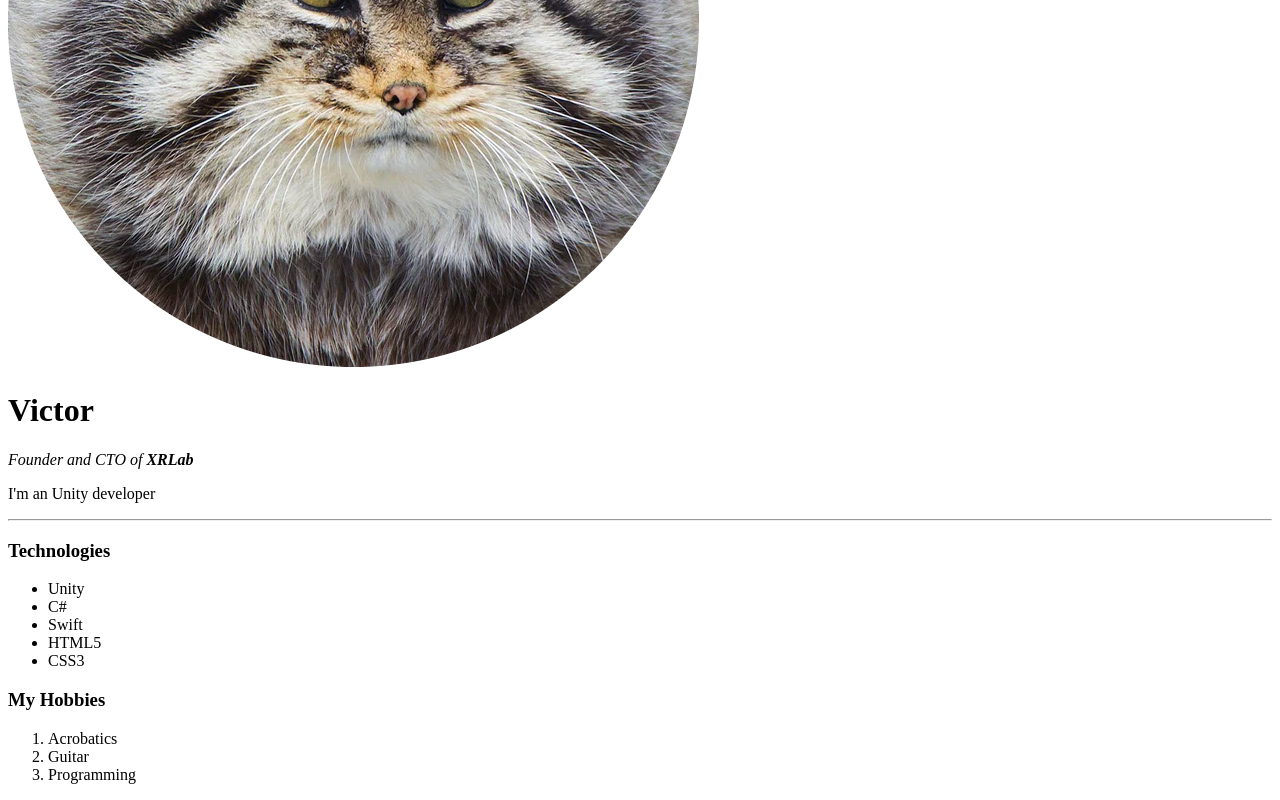
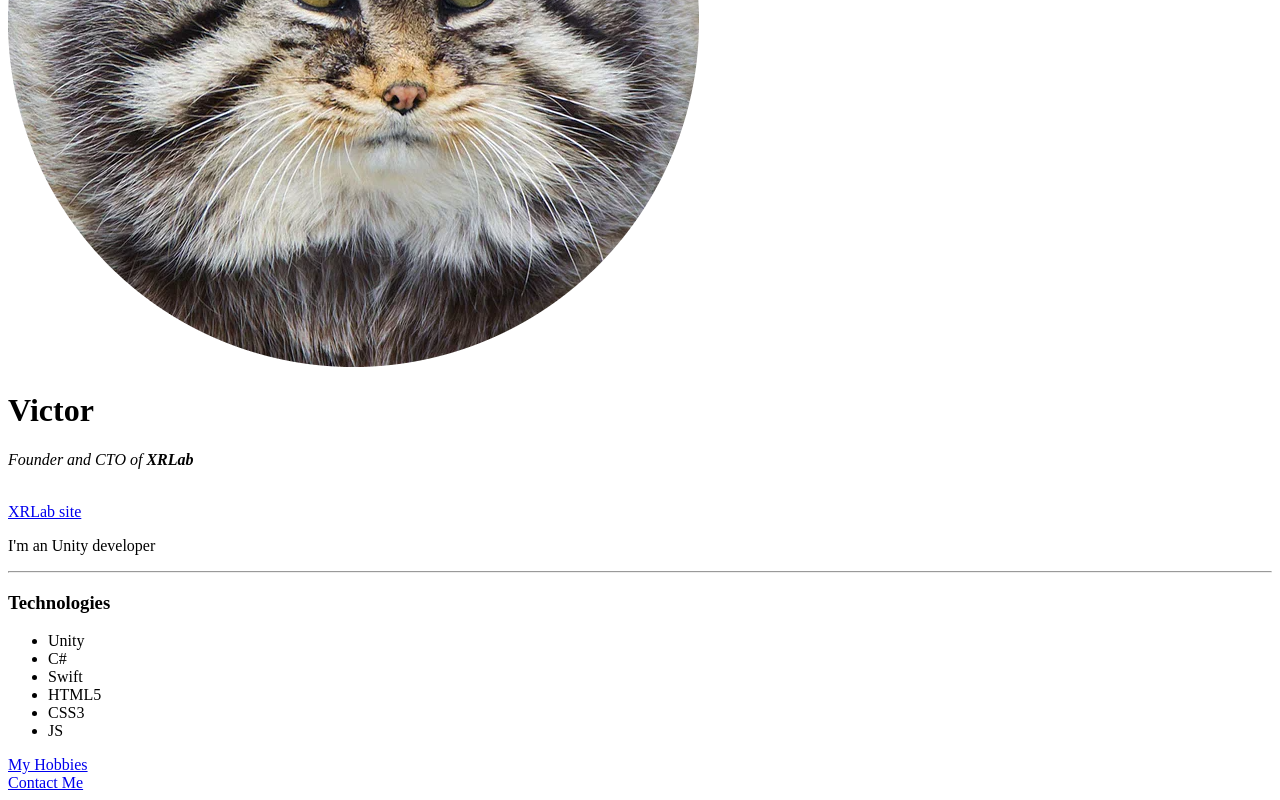
Before and after one commit to BaykovVic/Udemy_The-complete-web-development-bootcamp, a plain HTML site: page HTML - Personal Site/index.html in a window 1280 px wide. Shown: the part 332-1132 px from the top of the page. Drawn offline with Linux system fonts and the light colour scheme.

Commit message:
019 HTML Links and Anchor Tags

```diff
--- a/HTML - Personal Site/index.html
+++ b/HTML - Personal Site/index.html
@@ -7,7 +7,8 @@
 <body>
 <img src="images/scale_1200.png" alt="Manuls photo">
 <h1>Victor</h1>
-<p><i>Founder and CTO of <strong>XRLab</strong></i></p>
+<p><i>Founder and CTO of <strong>XRLab</strong></i></p><br>
+<a href="https://icis.mephi.ru/it/">XRLab site</a>
 <p>I'm an Unity developer</p>
 <hr>
 <h3>Technologies</h3>
@@ -17,13 +18,10 @@
     <li>Swift</li>
     <li>HTML5</li>
     <li>CSS3</li>
+    <li>JS</li>
 </ul>
-
-<h3>My Hobbies</h3>
-<ol>
-    <li>Acrobatics</li>
-    <li>Guitar</li>
-    <li>Programming</li>
-</ol>
+<a href="hobbies.html">My Hobbies</a>
+<br>
+<a href="contact-me.html">Contact Me</a>
 </body>
 </html>
```
Also changed, not shown: HTML - Personal Site/contact-me.html (added, +13 -0 lines), HTML - Personal Site/hobbies.html (added, +15 -0 lines).
